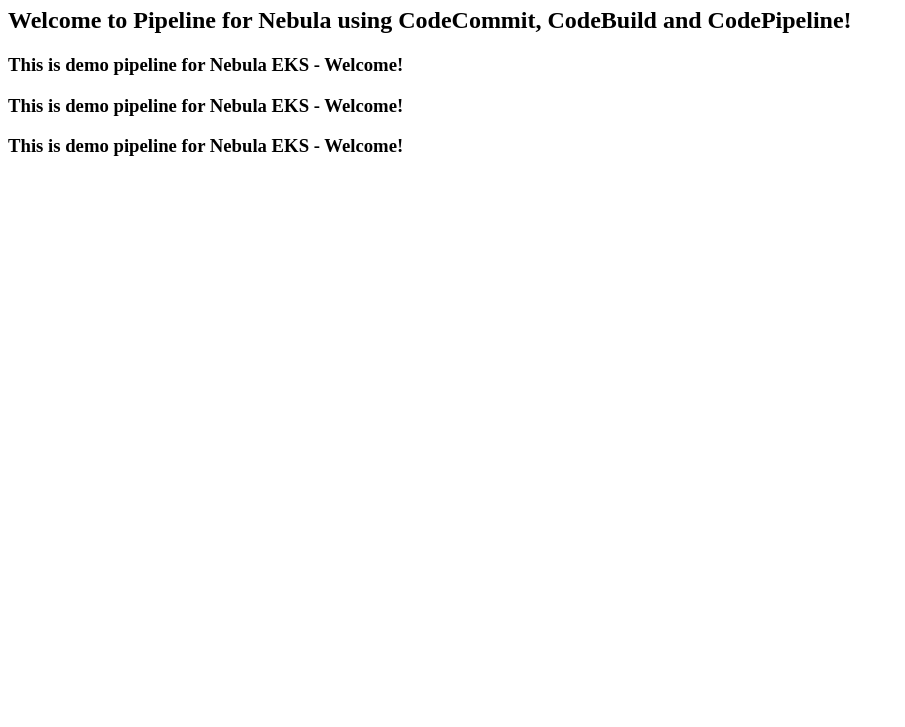
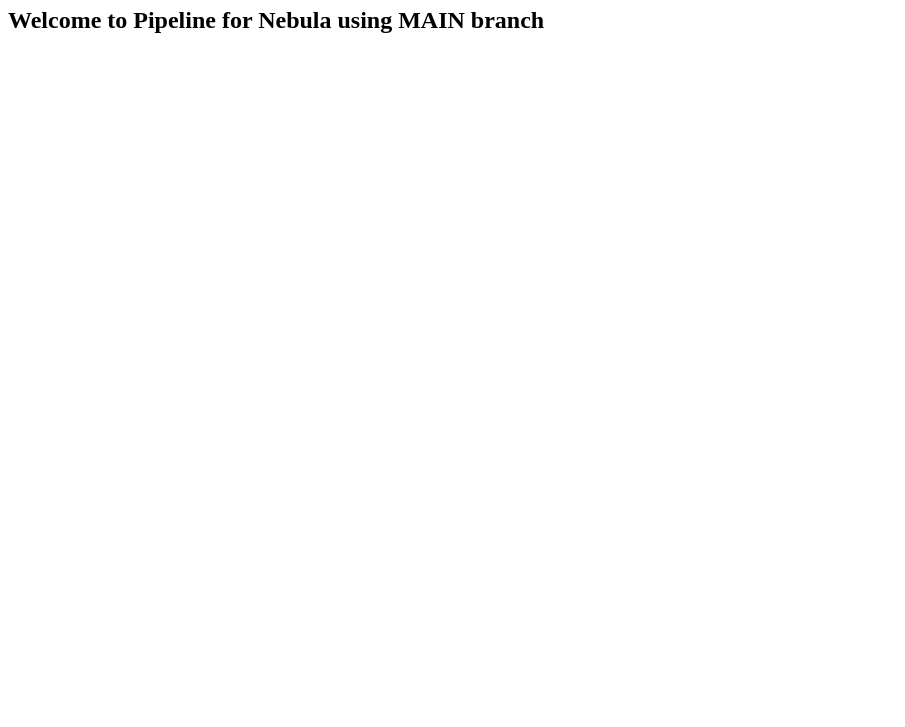
Before and after one commit to alexanderliu-creator/nebula_codepipeline_demo, a plain HTML site: page app/index.html in a window 1280 px wide. Shown: the part 73-800 px from the top of the page, without its empty margins (0-905 px from the left). Drawn offline with Linux system fonts and the light colour scheme.

Commit message:
feat: add Jenkinsfile and modify index.html

```diff
--- a/app/index.html
+++ b/app/index.html
@@ -1,9 +1,6 @@
 <!DOCTYPE html>
 <html>
       <h1>Hi this's Nebula demo test! </h1>
-      <h2>Welcome to Pipeline for Nebula using CodeCommit, CodeBuild and CodePipeline!</h2>
-      <h3> This is demo pipeline for Nebula EKS - Welcome!</h3>
-      <h3> This is demo pipeline for Nebula EKS - Welcome!</h3>
-      <h3> This is demo pipeline for Nebula EKS - Welcome!</h3>
+      <h2>Welcome to Pipeline for Nebula using MAIN branch</h2>
    </body>
 </html>
```
Also changed, not shown: 2 other files.
